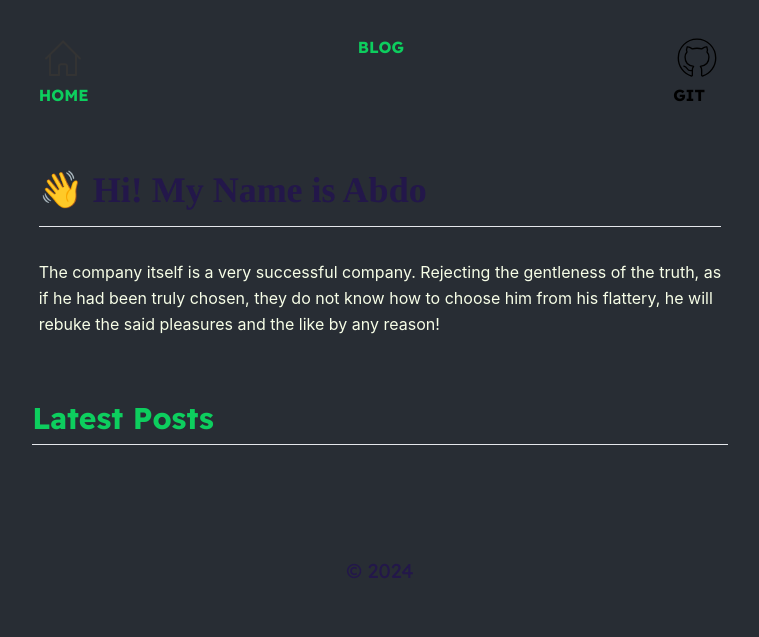
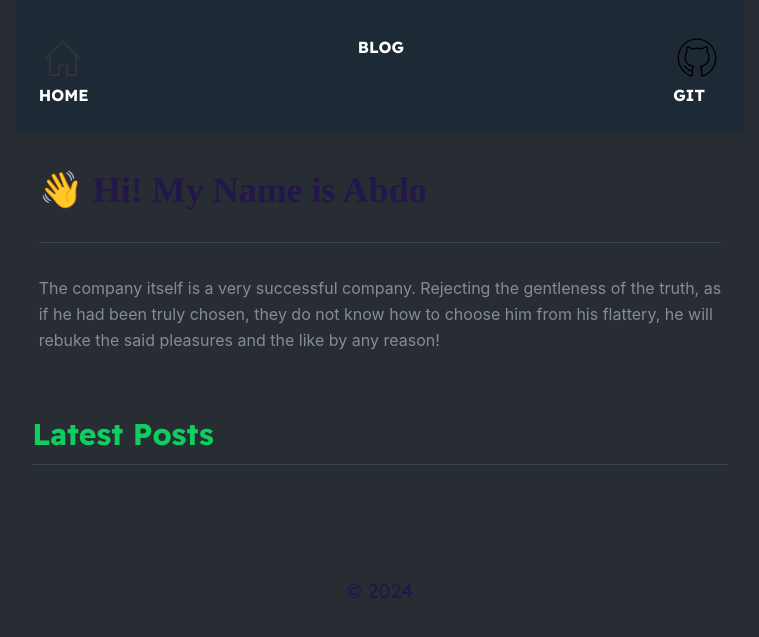
Before and after one commit to aleerabdallah/personal-site, a Django app: template apps/blog/templates/blog/home.html in a window 1280 px wide. Shown: the top 637 px of the page, without its empty margins (258-1017 px from the left). Run offline with Django 5.2, Linux system fonts and the light colour scheme; the template is opened without the code that fills it, so the values that code supplies are empty.

Commit message:
changed the home page design

```diff
--- a/apps/blog/static/css/output.css
+++ b/apps/blog/static/css/output.css
@@ -652,6 +652,31 @@ video {
   margin: auto;
 }
 
+.my-8 {
+  margin-top: 2rem;
+  margin-bottom: 2rem;
+}
+
+.my-2 {
+  margin-top: 0.5rem;
+  margin-bottom: 0.5rem;
+}
+
+.my-3 {
+  margin-top: 0.75rem;
+  margin-bottom: 0.75rem;
+}
+
+.my-4 {
+  margin-top: 1rem;
+  margin-bottom: 1rem;
+}
+
+.my-6 {
+  margin-top: 1.5rem;
+  margin-bottom: 1.5rem;
+}
+
 .mb-12 {
   margin-bottom: 3rem;
 }
@@ -684,6 +709,10 @@ video {
   margin-bottom: 1.5rem;
 }
 
+.mb-\[15px\] {
+  margin-bottom: 15px;
+}
+
 .mb-\[1rem\] {
   margin-bottom: 1rem;
 }
@@ -774,6 +803,10 @@ video {
 
 .h-\[80vh\] {
   height: 80vh;
+}
+
+.h-px {
+  height: 1px;
 }
 
 .min-h-2 {
@@ -898,8 +931,8 @@ video {
   border-width: 1px;
 }
 
-.border-2 {
-  border-width: 2px;
+.border-0 {
+  border-width: 0px;
 }
 
 .border-\[1px\] {
@@ -956,6 +989,11 @@ video {
   background-color: rgb(29 78 216 / var(--tw-bg-opacity));
 }
 
+.bg-gray-200 {
+  --tw-bg-opacity: 1;
+  background-color: rgb(229 231 235 / var(--tw-bg-opacity));
+}
+
 .bg-gray-500 {
   --tw-bg-opacity: 1;
   background-color: rgb(107 114 128 / var(--tw-bg-opacity));
@@ -1189,6 +1227,21 @@ video {
   background-color: rgb(40 45 52 / var(--tw-bg-opacity));
 }
 
+.dark\:bg-gray-700:is(.dark *) {
+  --tw-bg-opacity: 1;
+  background-color: rgb(55 65 81 / var(--tw-bg-opacity));
+}
+
+.dark\:bg-paragraphs-dark-mode:is(.dark *) {
+  --tw-bg-opacity: 1;
+  background-color: rgb(132 139 153 / var(--tw-bg-opacity));
+}
+
+.dark\:bg-form-bg-color:is(.dark *) {
+  --tw-bg-opacity: 1;
+  background-color: rgb(30 41 54 / var(--tw-bg-opacity));
+}
+
 .dark\:text-abdo-color:is(.dark *) {
   --tw-text-opacity: 1;
   color: rgb(37 47 60 / var(--tw-text-opacity));
@@ -1204,6 +1257,11 @@ video {
   color: rgb(247 254 231 / var(--tw-text-opacity));
 }
 
+.dark\:text-paragraphs-dark-mode:is(.dark *) {
+  --tw-text-opacity: 1;
+  color: rgb(132 139 153 / var(--tw-text-opacity));
+}
+
 .dark\:text-primary-color:is(.dark *) {
   --tw-text-opacity: 1;
   color: rgb(167 173 187 / var(--tw-text-opacity));
@@ -1214,9 +1272,9 @@ video {
   color: rgb(13 206 94 / var(--tw-text-opacity));
 }
 
-.dark\:text-paragraphs-dark-mode:is(.dark *) {
+.dark\:text-white:is(.dark *) {
   --tw-text-opacity: 1;
-  color: rgb(132 139 153 / var(--tw-text-opacity));
+  color: rgb(255 255 255 / var(--tw-text-opacity));
 }
 
 @media (min-width: 640px) {
--- a/apps/blog/templates/blog/home.html
+++ b/apps/blog/templates/blog/home.html
@@ -10,9 +10,10 @@
 <div class="p-[1.4rem] mt-[1.3rem] lg:w-[57%] lg:m-auto">
     <section class="">
         <h1 style="font-family: Cormorant Garamond, Times, serif; color: rgb(35 23 74);" class="text-4xl mb-[1rem]  font-semibold text-left"> <span>&#128075</span> Hi! My Name is Abdo</h1>
-        <hr class="mb-[2rem]">
+        <!-- <hr class=" dark:text-paragraphs-dark-mode dark:bg-paragraphs-dark-mode"> -->
+        <hr class="mb-[2rem] h-px my-8 bg-gray-200 border-0 dark:bg-gray-700">
         <div style="font-family: Inter, sans-serif; line-height: 26px;" class=" border-none">
-            <p class="text-[1rem] mb-[1.5rem] dark:text-lime-50">The company itself is a very successful company. Rejecting the gentleness of the truth, as if he had been truly chosen, they do not know how to choose him from his flattery, he will rebuke the said pleasures and the like by any reason!</p>
+            <p class="text-[1rem] mb-[1.5rem] dark:text-paragraphs-dark-mode">The company itself is a very successful company. Rejecting the gentleness of the truth, as if he had been truly chosen, they do not know how to choose him from his flattery, he will rebuke the said pleasures and the like by any reason!</p>
         </div>
     </section>
 </div>
@@ -20,20 +21,24 @@
 
 <div class="p-[1.4rem] mt-[1.3rem] lg:w-[57%] lg:p-[1rem] lg:m-auto">
     <h2 class="text-3xl font-semibold latest-posts dark:text-secondary-color">Latest Posts</h2>
-    <hr style="background: rgb(35, 23, 74);" class="mt-2 dark:text-abdo-color">
+    <!-- <hr style="background: rgb(35, 23, 74);" class="mt-2 dark:text-abdo-color"> -->
+    <hr class="mb-[2rem] h-px my-3 bg-gray-200 border-0 dark:bg-gray-700">
+
     <div class="lg:w-[100%] lg:mt-[4rem] lg:m-auto">
         <div hx-boost="true">
             {% for post in posts %}
-              <div class="mb-5 border-b-[2px] pb-6 flex items-center gap-2">
-                <span class="text-3xl">&#9997</span>
+              <div class="mb-5 pb-6 flex items-center gap-2">
+                <!-- <span class="text-3xl">&#9997</span> -->
                 <a href="{{post.get_absolute_url}}">
                   <h2 style="font-family: Cormorant Garamond, Times, serif;" class="text-[1.4rem] pb-3  text-abdo-color-dark dark:text-lime-50">{{post.title}}</h2>
-                  <div class="mt-2">
+                  <div class="mt-2 flex items-center">
+                    <span class="text-3xl">&#9997</span>
                     <p class="text-sm font-bold text-gray-600">{{post.updated_on|date}}</p>
                   </div>
                 </a>
 
               </div>
+              <hr class="mb-[2rem] h-px my-8 bg-gray-200 border-0 dark:bg-gray-700">
 
             {% endfor %}
         </div>
--- a/templates/base.html
+++ b/templates/base.html
@@ -23,12 +23,25 @@
         border-radius: 3px;
         padding: 1.5rem;
         color: white;
+        white-space: pre;
+        -webkit-overflow-scrolling: touch;
+        overflow-x: scroll;
+      }
+      code {
+        display: block;
+        background: none;
+        white-space: pre;
+        -webkit-overflow-scrolling: touch;
+        overflow-x: scroll;
+        max-width: 100%;
+        min-width: 100px;
+        padding: 0;
       }
     </style>
 
   </head>
   <body id="body" hx-headers='{"X-CSRFToken": "{{ csrf_token }}"}' class="mr-1 scroll-mr-3 dark:bg-dark-mode-color">
-    <header class=" p-[1.4rem] mt-[1.3rem] lg:w-[57%] lg:m-auto ">
+    <header class=" p-[1.4rem] mt-[1.3rem] lg:w-[57%] lg:m-auto dark:bg-form-bg-color">
       <div>
         <div class="flex justify-center items-center">
 
@@ -37,9 +50,9 @@
       </div>
       <nav>
         <ul class="w-[100%] flex justify-between mt-3" hx-boost="true">
-          <li><a href="{% url 'index' %}" class="font-extrabold max-w-[100%] text-light-mode-text dark:text-secondary-color"><img src="{% static 'images/home.svg' %}" alt="HOME" style="max-width: 100%;"/>HOME</a></li>
-          <li><a href="{% url 'blog' %}" class="font-extrabold max-w-[100%] text-light-mode-text dark:text-secondary-color">BLOG</a></li>
-          <li><a href="{% url 'about' %}" class="font-extrabold max-w-[100%]"><img src="{% static 'images/github.svg' %}" alt="GITHUB" width="48" height="48" style="max-width: 100%;">GIT</a></li>
+          <li><a href="{% url 'index' %}" class="font-extrabold max-w-[100%] text-light-mode-text dark:text-white"><img src="{% static 'images/home.svg' %}" alt="HOME" style="max-width: 100%;"/>HOME</a></li>
+          <li><a href="{% url 'blog' %}" class="font-extrabold max-w-[100%] text-light-mode-text dark:text-white">BLOG</a></li>
+          <li><a href="{% url 'about' %}" class="font-extrabold max-w-[100%] dark:text-white"><img src="{% static 'images/github.svg' %}" alt="GITHUB" width="48" height="48" style="max-width: 100%;">GIT</a></li>
         </ul>
         <div>
 
```
Also changed, not shown: apps/blog/templates/blog/post.html (+28 -12 lines), apps/blog/templates/blog/posts.html (+7 -5 lines).
